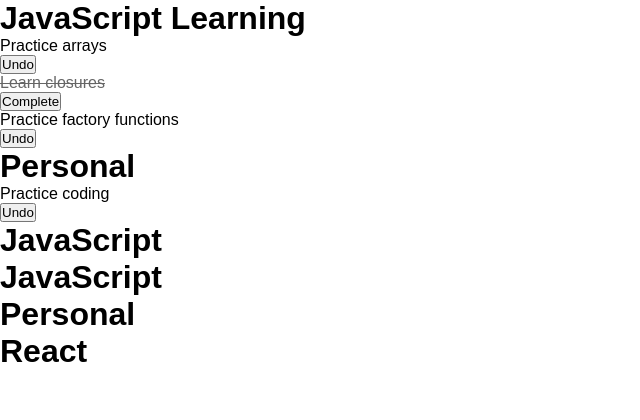
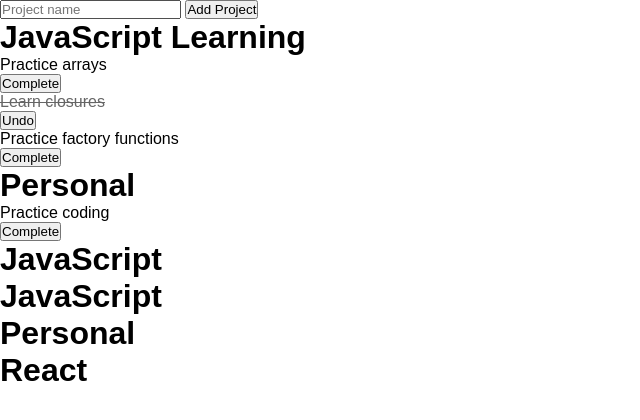
Before and after one commit to NikhilOli/odin-todo-list, a website built with webpack: page src/template.html in a window 1280 px wide. Shown: the whole page, without its empty margins (0-640 px from the left). Built offline with nearby package versions, Linux system fonts and the light colour scheme.

Commit message:
Add interactive todo completion and undo buttons

```diff
--- a/src/modules/dom.js
+++ b/src/modules/dom.js
@@ -15,12 +15,10 @@ projects.forEach((project, projectIndex) => {
         const todoTitle = document.createElement("p");
         todoTitle.textContent = todo.title;
         const button = document.createElement("button");
-        button.textContent = "Complete";
         if (todo.completed) {
             todoTitle.classList.add("completed");
-        } else {
-            button.textContent = "Undo";
         }
+        button.textContent = todo.completed ? "Undo" : "Complete";
         projetContainer.appendChild(todoTitle)
         projetContainer.appendChild(button)
         button.addEventListener("click", () => {
--- a/src/template.html
+++ b/src/template.html
@@ -6,6 +6,10 @@
   <title>To-Do List</title>
 </head>
 <body>
+  <form id="project-form">
+  <input type="text" id="project-name" placeholder="Project name" />
+  <button type="submit">Add Project</button>
+</form>
   <div id="app"></div>
 </body>
 </html>
```
